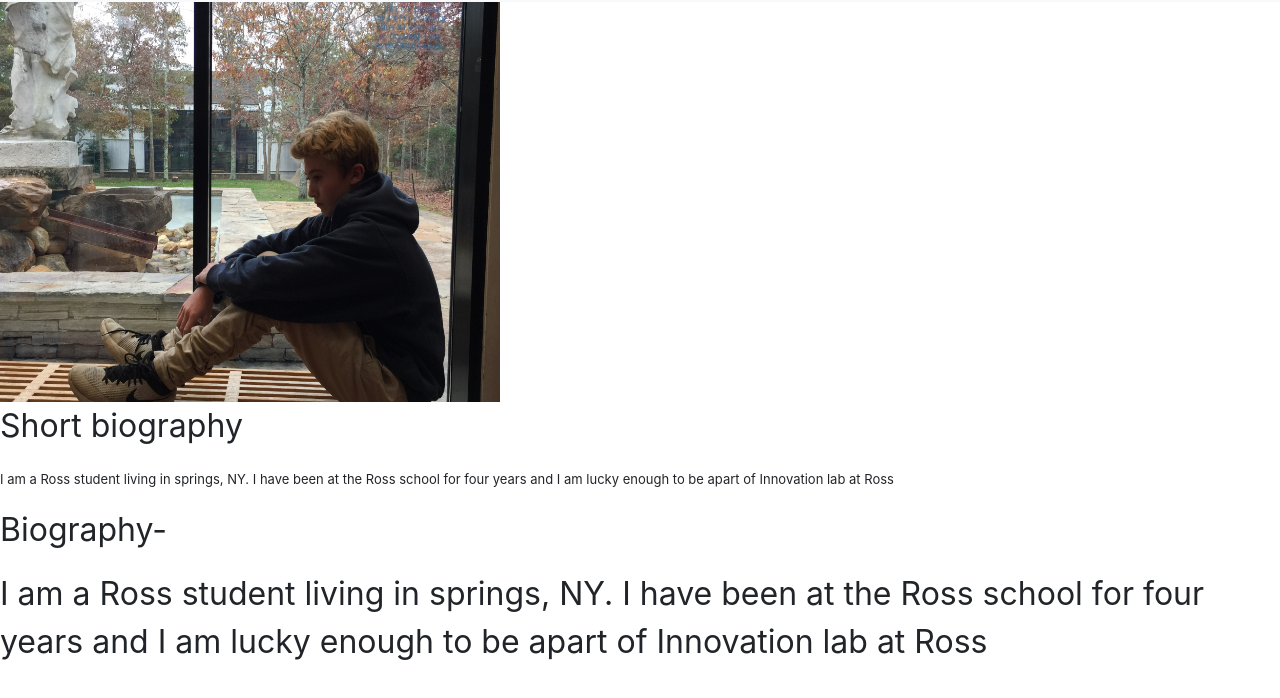
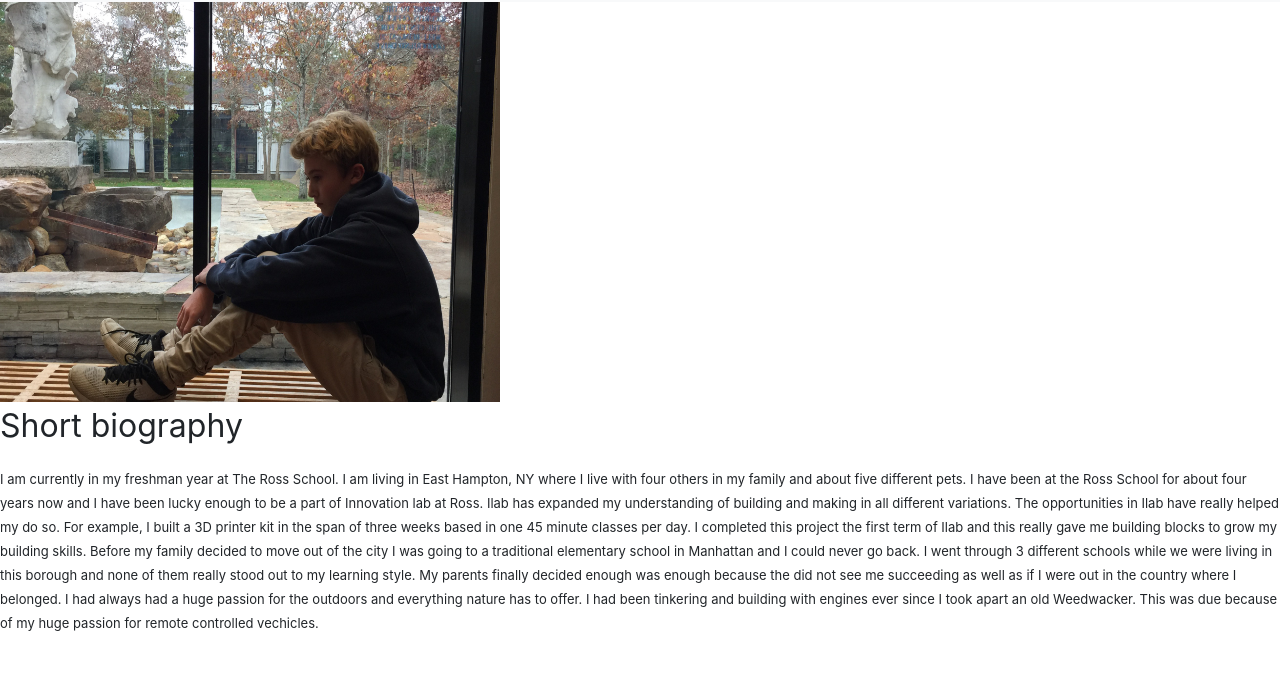
Before and after one commit to cmcauliffe21/cmcauliffe21.github.io, a plain HTML site: page index.html in a window 1280 px wide. Shown: the part 76-774 px from the top of the page. Drawn offline with Linux system fonts and the light colour scheme.

Commit message:
update
update

```diff
--- a/index.html
+++ b/index.html
@@ -34,12 +34,9 @@
 
 
           <p> <font size="6">Short biography </font></p>
-          <p> <font size="2"> I am a Ross student living in springs, NY. I have been at the Ross school for four years and I am lucky enough to be apart of Innovation lab at Ross</font></p>
+          <p> <font size="2"> I am currently in my freshman year at The Ross School. I am living in East Hampton, NY where I live with four others in my family and about five different pets. I have been at the Ross School for about four years now and I have been lucky enough to be a part of Innovation lab at Ross. Ilab has expanded my understanding of building and making in all different variations. The opportunities in Ilab have really helped my do so. For example, I built a 3D printer kit in the span of three weeks based in one 45 minute classes per day. I completed this project the first term of Ilab and this really gave me building blocks to grow my building skills. Before my family decided to move out of the city I was going to a traditional elementary school in Manhattan and I could never go back. I went through 3 different schools while we were living in this borough and none of them really stood out to my learning style.  My parents finally decided enough was enough because the did not see me succeeding as well as if I were out in the country where I belonged. I had always had a huge passion for the outdoors and everything nature has to offer. I had been tinkering and building with engines ever since I took apart an old Weedwacker. This was due because of my huge passion for remote controlled vechicles.
+</font></p>
 
 
 
-
-<p><font size="6">Biography-</font></p>
-<p><font size="6">I am a Ross student living in springs, NY. I have been at the Ross school for four years and I am lucky enough to be apart of Innovation lab at Ross</font></p>
-
 </html>
```
